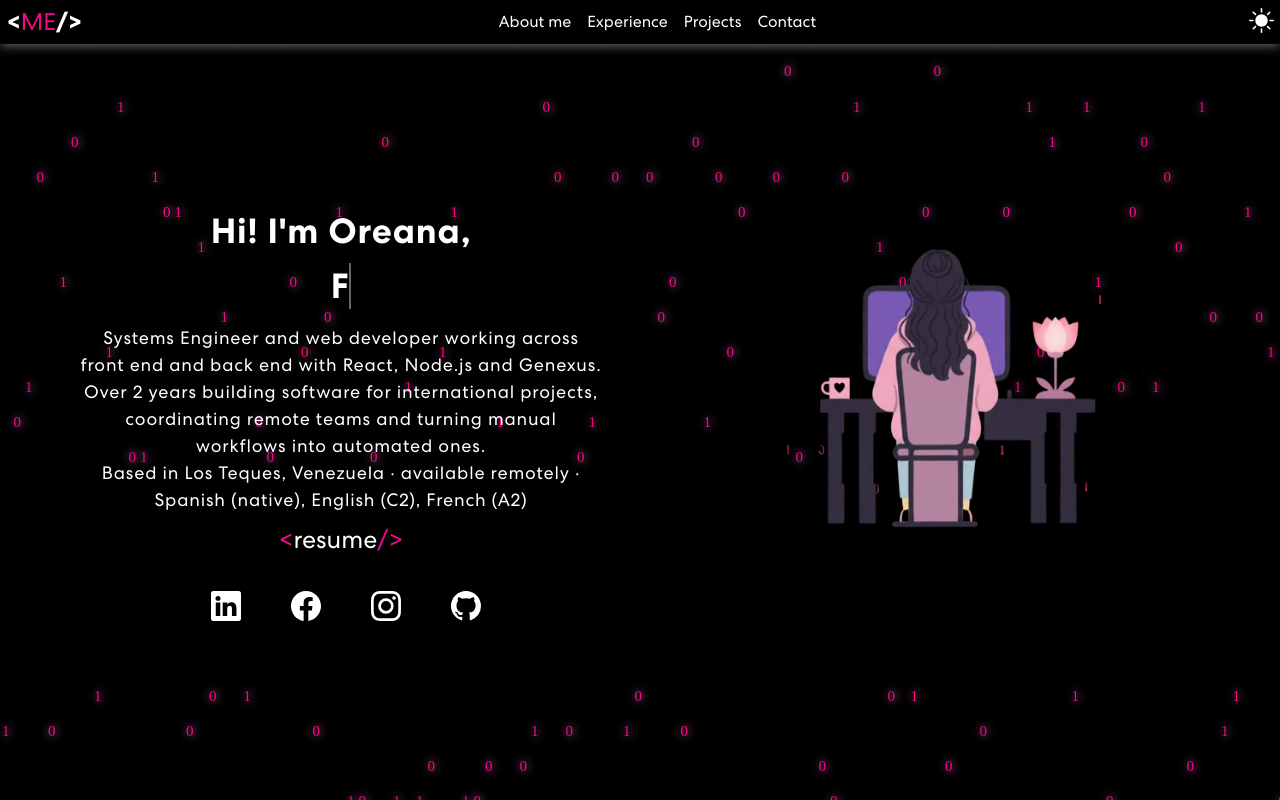
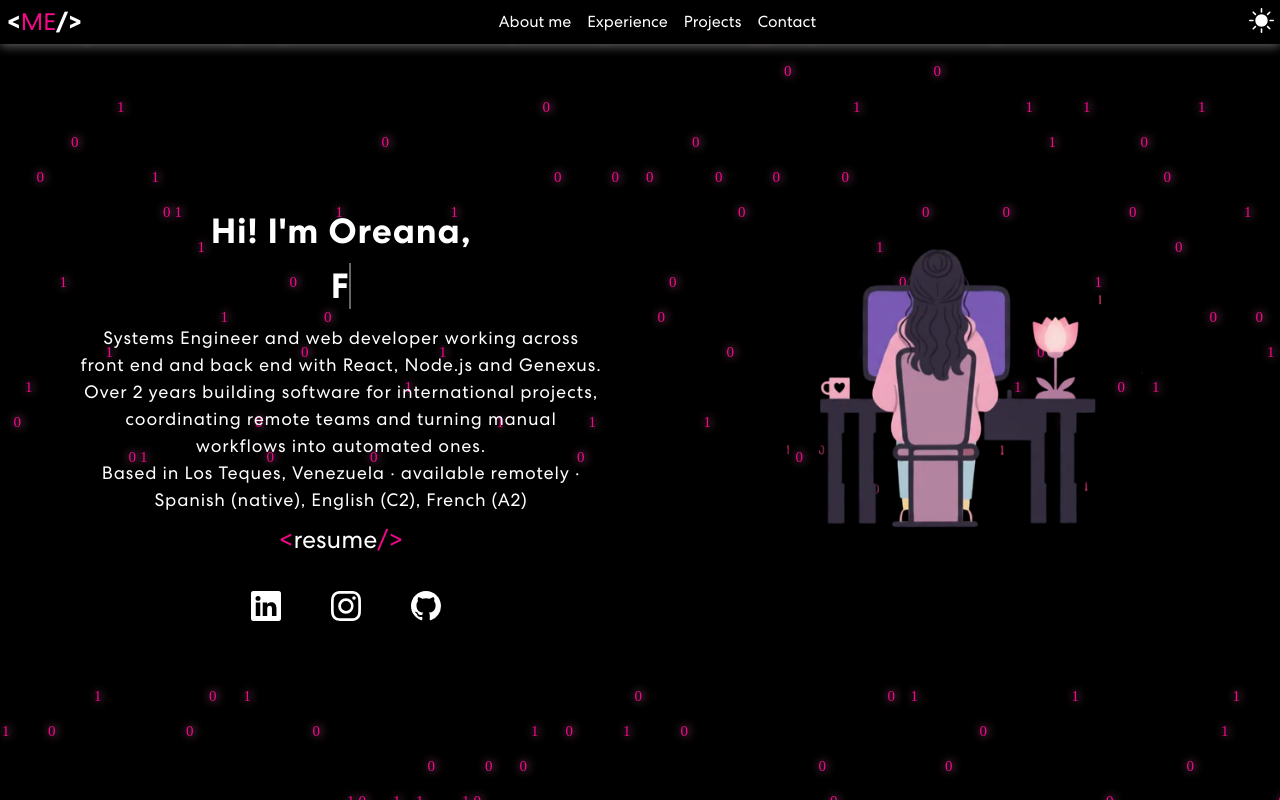
Before and after one commit to Oreanaad/portfolio, a React (Vite) app in the folder portfolio-master/: page / in a window 1280 px wide. Built offline with nearby package versions, Linux system fonts and the light colour scheme.

Commit message:
Remove Facebook link; drive social hover colours from the link data
The brand colours lived in :nth-child rules, so removing a link shifted
every colour after it onto the wrong icon.

```diff
--- a/portfolio-master/src/pages/Portfolio/components/about-me/componets/AboutMeSocialButtons/AboutMeSocialButtons.tsx
+++ b/portfolio-master/src/pages/Portfolio/components/about-me/componets/AboutMeSocialButtons/AboutMeSocialButtons.tsx
@@ -1,24 +1,42 @@
 import React from 'react';
-import { Linkedin, Facebook, Instagram, Github } from 'react-bootstrap-icons';
+import { Linkedin, Instagram, Github } from 'react-bootstrap-icons';
 import { AboutMeSocialButtonsDiv } from './styled-components';
 
+// Brand colour travels with each entry. It used to live in :nth-child rules,
+// which silently mismatched as soon as a link was added or removed.
 const SOCIALS = [
 	{
 		href: 'https://www.linkedin.com/in/oreana-andrade-6176382aa',
 		label: 'LinkedIn profile',
+		hover: '#0d559e',
 		Icon: Linkedin,
 	},
-	{ href: 'https://www.facebook.com/Oreanaad', label: 'Facebook profile', Icon: Facebook },
-	{ href: 'https://www.instagram.com/oreanaad20/', label: 'Instagram profile', Icon: Instagram },
-	{ href: 'https://github.com/Oreanaad', label: 'GitHub profile', Icon: Github },
+	{
+		href: 'https://www.instagram.com/oreanaad20/',
+		label: 'Instagram profile',
+		hover: '#E4405F',
+		Icon: Instagram,
+	},
+	{
+		href: 'https://github.com/Oreanaad',
+		label: 'GitHub profile',
+		hover: '#6cc644',
+		Icon: Github,
+	},
 ];
 
 const AboutMeSocialButtons: React.FC = () => (
 	<AboutMeSocialButtonsDiv>
 		<ul>
-			{SOCIALS.map(({ href, label, Icon }) => (
+			{SOCIALS.map(({ href, label, hover, Icon }) => (
 				<li key={href}>
-					<a href={href} target="_blank" rel="noreferrer" aria-label={label}>
+					<a
+						href={href}
+						target="_blank"
+						rel="noreferrer"
+						aria-label={label}
+						style={{ ['--hover-bg' as string]: hover }}
+					>
 						<Icon size={30} aria-hidden="true" />
 					</a>
 				</li>
--- a/portfolio-master/src/pages/Portfolio/components/about-me/componets/AboutMeSocialButtons/styled-components/AboutMeSocialButtons.styled.ts
+++ b/portfolio-master/src/pages/Portfolio/components/about-me/componets/AboutMeSocialButtons/styled-components/AboutMeSocialButtons.styled.ts
@@ -6,7 +6,6 @@ export const AboutMeSocialButtonsDiv = styled.div`
         margin: 0;
         margin-left: 10px;
         margin-top: 60px;
-        //transform: translate(-50%, -50%);
         display: flex;
 
         & li {
@@ -33,32 +32,13 @@ export const AboutMeSocialButtonsDiv = styled.div`
                 box-shadow: 0 5px 4px rgba(0, 0, 0, 0.5);
             }
 
+            /* --hover-bg is set per link in the component, so the brand colour
+               follows the link rather than its position in the list. */
             & a:hover {
-
                 color: var(--bg);
+                background-color: var(--hover-bg);
                 transform: translate(0, -10px);
             }
-
-
-
+        }
     }
-    & li:nth-child(1) a:hover {
-        color: var(--bg);
-        background-color: #0d559e;
-    }
-    & li:nth-child(2) a:hover {
-        color: var(--bg);
-        background-color: #1877F2;
-    }
-    & li:nth-child(3) a:hover {
-        color: var(--bg);
-        background-color: #E4405F;
-    }
-    & li:nth-child(4) a:hover {
-        color: var(--bg);
-        background-color: #6cc644;
-    }
-
-}
-
 `
```
